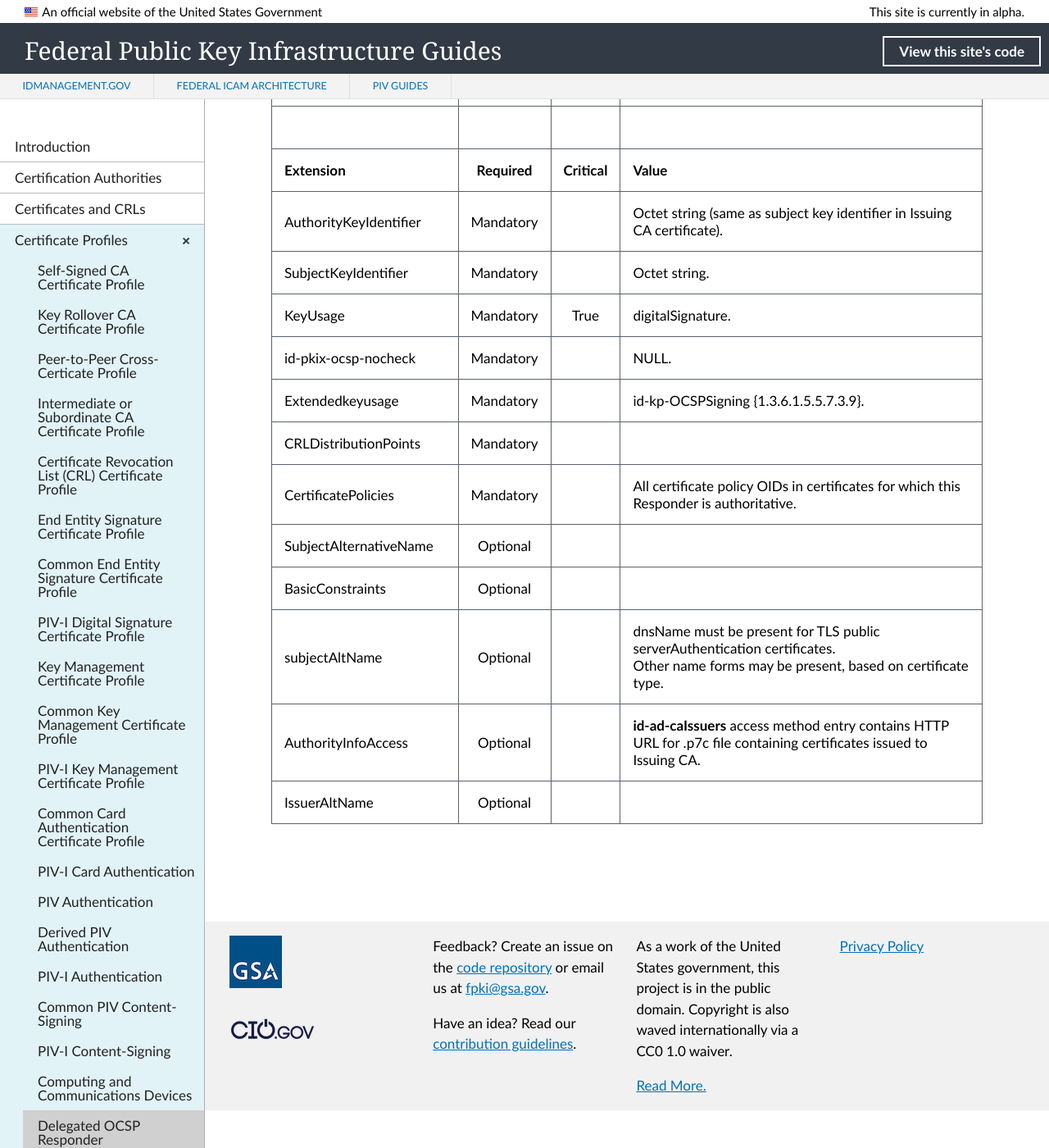
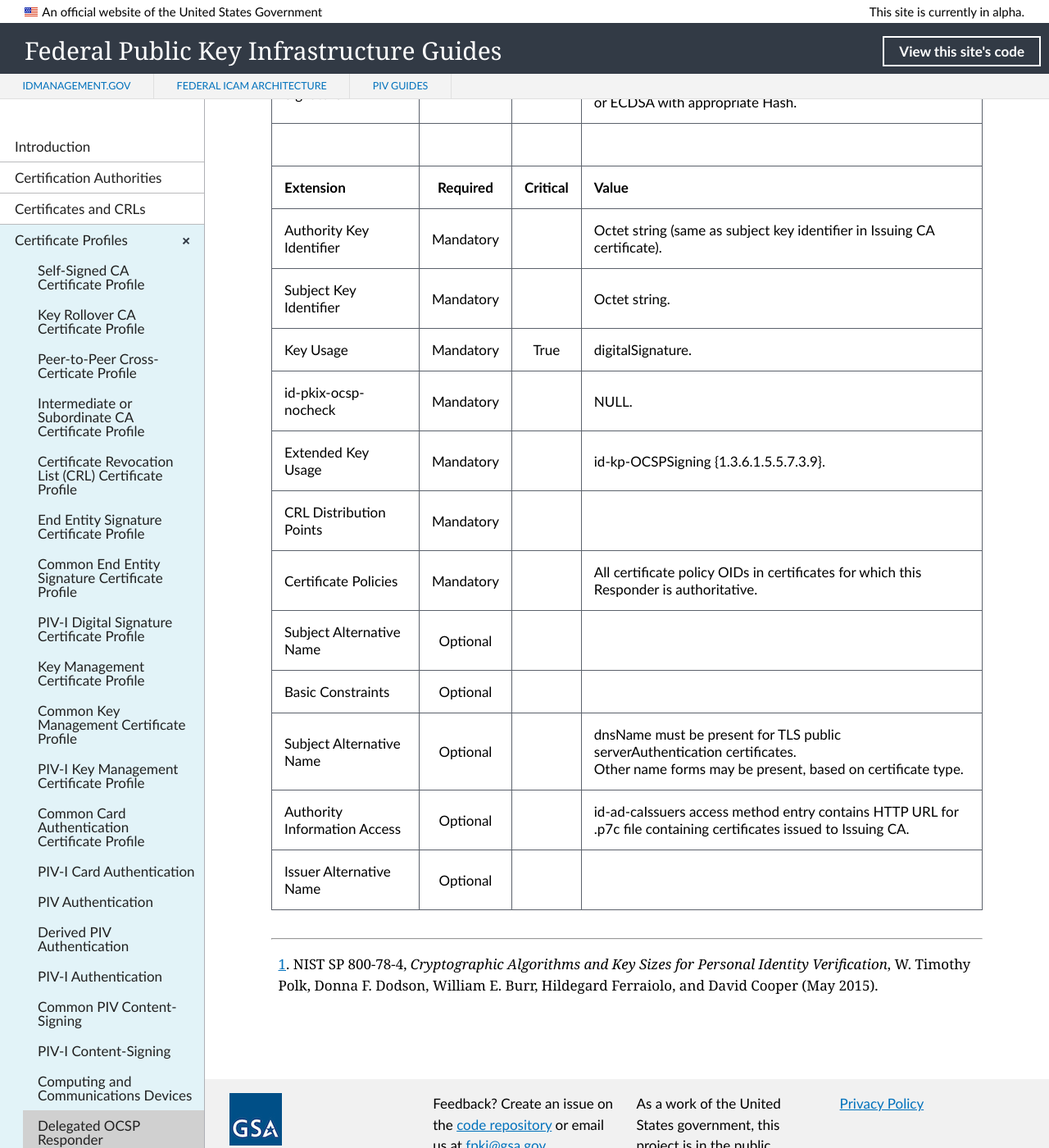
Before and after one commit to GSA/fpki-guides, a Jekyll site: the page built from _profiles/20_delegated_ocsp.md, in a window 1280 px wide and 1400 px high, scrolled down 973 px. Shown: the whole window at 82% size. Built offline with Jekyll 4.4.1, drawn with Linux system fonts in a browser that asks for light colours; nearby versions of some CDN libraries; library files that are not in the unit come from our copies; some of the changed text lies outside the part shown.

Commit message:
Update 20_delegated_ocsp.md
Formatting and added footnote.

```diff
--- a/_profiles/20_delegated_ocsp.md
+++ b/_profiles/20_delegated_ocsp.md
@@ -10,23 +10,26 @@ permalink: profiles/delegatedocsp/
 | :-------- | :---: | :---: | :-------------------------------     |
 | Version   |       |       | V3 (2)                                 |
 | Serial Number   |       |       | Must be unique positive number. |
-| Issuer Signature Algorithm   |       |       |  One of the following: <br>sha256 WithRSAEncryption {1 2 840 113549 1 1 11} <br>ecdsa-with-SHA256 {1.2.840.10045.4.3.2} <br>ecdsa-with-SHA384 {1.2.840.10045.4.3.3} <br>ecdsa-with-SHA512 {1.2.840.10045.4.3.4}. |
+| Issuer Signature Algorithm   |       |       |  One of the following:<br>sha256 WithRSAEncryption {1 2 840 113549 1 1 11}<br>ecdsa-with-SHA256 {1.2.840.10045.4.3.2}<br>ecdsa-with-SHA384 {1.2.840.10045.4.3.3}<br>ecdsa-with-SHA512 {1.2.840.10045.4.3.4}. |
 | Issuer Distinguished Name   |       |       |  Unique X.500 Issuing CA DN.  |
 | Validity Period   |       |       |  No longer than 3 years from date of issue.<BR>Expressed in UTCTime for dates until end of 2049 and GeneralizedTime for dates thereafter.  |
 | Subject   |       |       |   Unique X.500 subject DN.   |
-| Subject Public Key Information   |       |       |   For RSA, must be at least 2048 bit modulus, rsaEncryption {1 2 840 113549 1 1 1}.<BR>For ECC, implicitly specify parameters through an OID associated with a NIST-approved curve referenced in NIST SP 800-78-2.   |
-| Signature   |       |       |   sha256 WithRSAEncryption {1 2 840 113549 1 1 11}<BR>or ECDSA with appropriate Hash.   |
+| Subject Public Key Information   |       |       |   For RSA, must be at least 2048 bit modulus, rsaEncryption {1 2 840 113549 1 1 1}.<br>For ECC, implicitly specify parameters through an OID associated with a NIST-approved curve referenced in NIST SP 800-78-4.<sup>[1](#1)</sup>.   |
+| Signature   |       |       |   sha256 WithRSAEncryption {1 2 840 113549 1 1 11}<br>or ECDSA with appropriate Hash.   |
 |               |                 |              |                                       |
 | **Extension** |  **Required**   | **Critical** | **Value**                             |
-| AuthorityKeyIdentifier   | Mandatory  |  | Octet string (same as subject key identifier in Issuing CA certificate). |
-| SubjectKeyIdentifier   | Mandatory |  | Octet string.  |
-| KeyUsage  | Mandatory | True |  digitalSignature.  |
+| Authority Key Identifier   | Mandatory  |  | Octet string (same as subject key identifier in Issuing CA certificate). |
+| Subject Key Identifier   | Mandatory |  | Octet string.  |
+| Key Usage  | Mandatory | True |  digitalSignature.  |
 | id-pkix-ocsp-nocheck   | Mandatory |  | NULL.  |
-| Extendedkeyusage   | Mandatory  |  | id-kp-OCSPSigning {1.3.6.1.5.5.7.3.9}.  |
-| CRLDistributionPoints   | Mandatory |   |   |
-| CertificatePolicies   | Mandatory  |  | All certificate policy OIDs in certificates for which this Responder is authoritative.  |
-|SubjectAlternativeName   | Optional  |  |   |
-|BasicConstraints   | Optional  |  |   |
-|subjectAltName   | Optional  |  | dnsName must be present for TLS public serverAuthentication certificates.<BR>Other name forms may be present, based on certificate type.  |
-|AuthorityInfoAccess   | Optional  |  | **id-ad-caIssuers** access method entry contains HTTP URL for .p7c file containing certificates issued to Issuing CA. |
-| IssuerAltName   | Optional  |  |   |
+| Extended Key Usage   | Mandatory  |  | id-kp-OCSPSigning {1.3.6.1.5.5.7.3.9}.  |
+| CRL Distribution Points   | Mandatory |   |   |
+| Certificate Policies   | Mandatory  |  | All certificate policy OIDs in certificates for which this Responder is authoritative.  |
+| Subject Alternative Name   | Optional  |  |   |
+| Basic Constraints   | Optional  |  |   |
+| Subject Alternative Name   | Optional  |  | dnsName must be present for TLS public serverAuthentication certificates.<br>Other name forms may be present, based on certificate type.  |
+| Authority Information Access   | Optional  |  | id-ad-caIssuers access method entry contains HTTP URL for .p7c file containing certificates issued to Issuing CA. |
+| Issuer Alternative Name   | Optional  |  |   |
+
+--------
+<a name="1">1</a>. NIST SP 800-78-4, _Cryptographic Algorithms and Key Sizes for Personal Identity Verification_, W. Timothy Polk, Donna F. Dodson, William E. Burr, Hildegard Ferraiolo, and David Cooper (May 2015).
```
